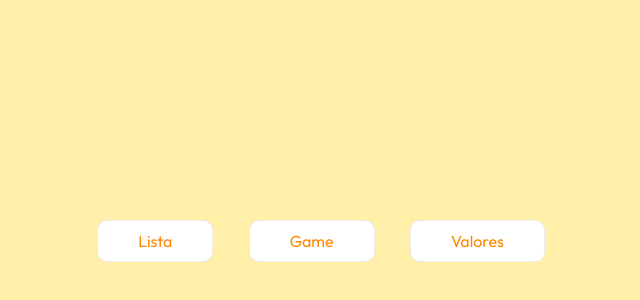
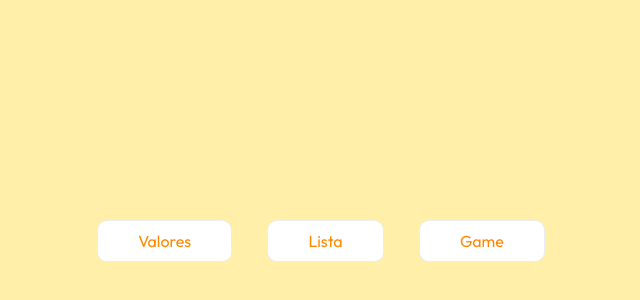
Before and after one commit to Beatriz-Alvarenga/JS-Projeto-2, a plain HTML site: page index.html in a window 1280 px wide. Shown: the part 180-480 px from the top of the page, without its empty margins (319-959 px from the left). Drawn offline with Linux system fonts and the light colour scheme.

Commit message:
Projeto 2 JS

```diff
--- a/index.html
+++ b/index.html
@@ -11,11 +11,11 @@
 
     <section class="Botoes">
 
-        <button onclick="gotopage('exemplometodolista/')">Lista</button>
+        <button onclick="gotopage('valores/index.html')">Valores</button>
 
-        <button onclick="gotopage('Aula 2 - JogoNumeroSecretoMaisInterativo/index.html')">Game</button>
+        <button onclick="gotopage('lista/index.html')">Lista</button>
 
-        <button onclick="gotopage('formulário/index.html')">Valores</button>
+        <button onclick="gotopage('Aula 2 - JogoNumeroSecretoMaisInterativo\index.html')">Game</button>
 
     </section>
 
```
Also changed, not shown: lista/index.html (renamed from exemplometodolista/index.html), lista/script.js (renamed from exemplometodolista/script.js), lista/style.css (renamed from exemplometodolista/style.css), valores/index.html (renamed from formulário/index.html), valores/script.js (renamed from formulário/script.js), valores/styles.css (renamed from formulário/styles.css).
